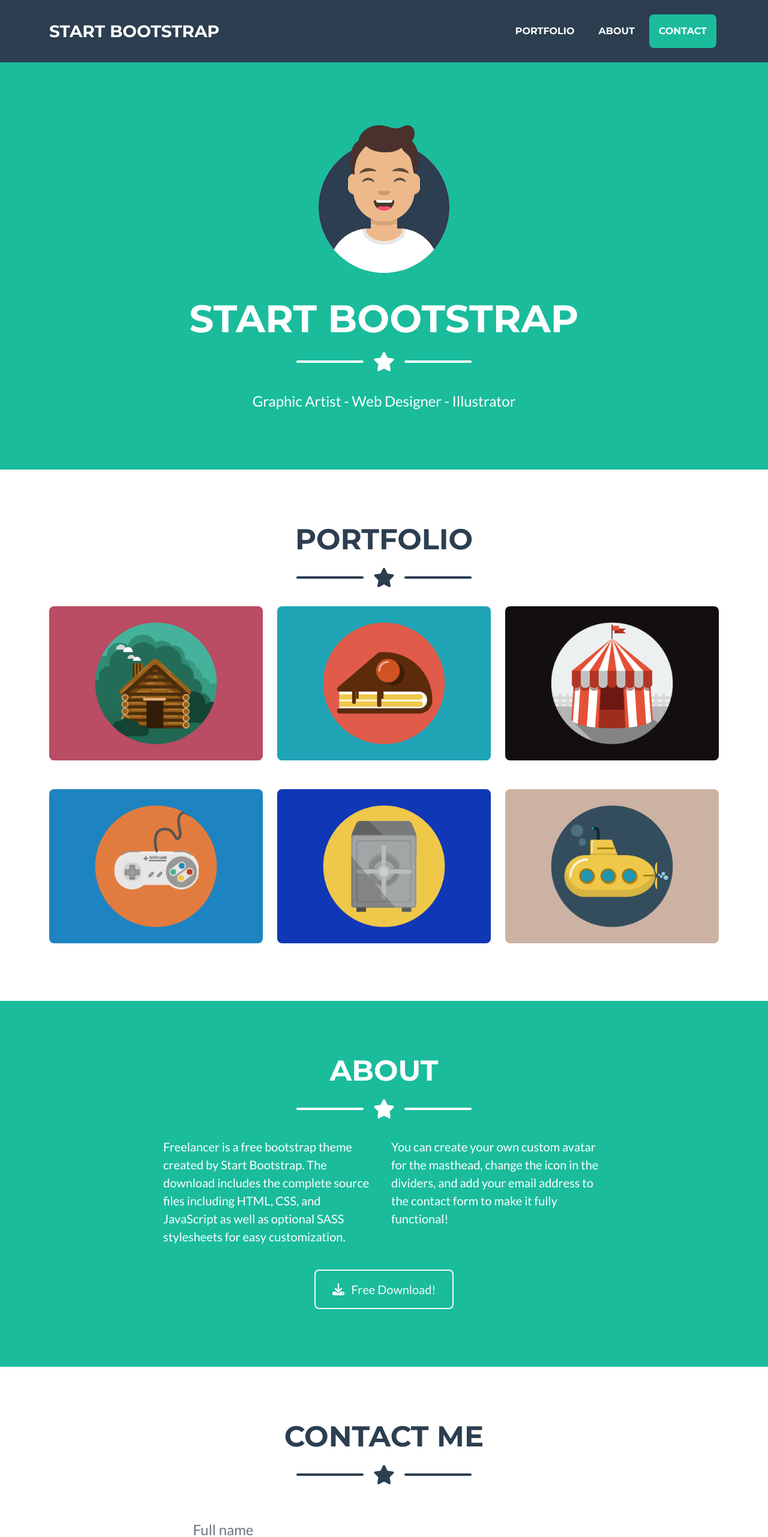
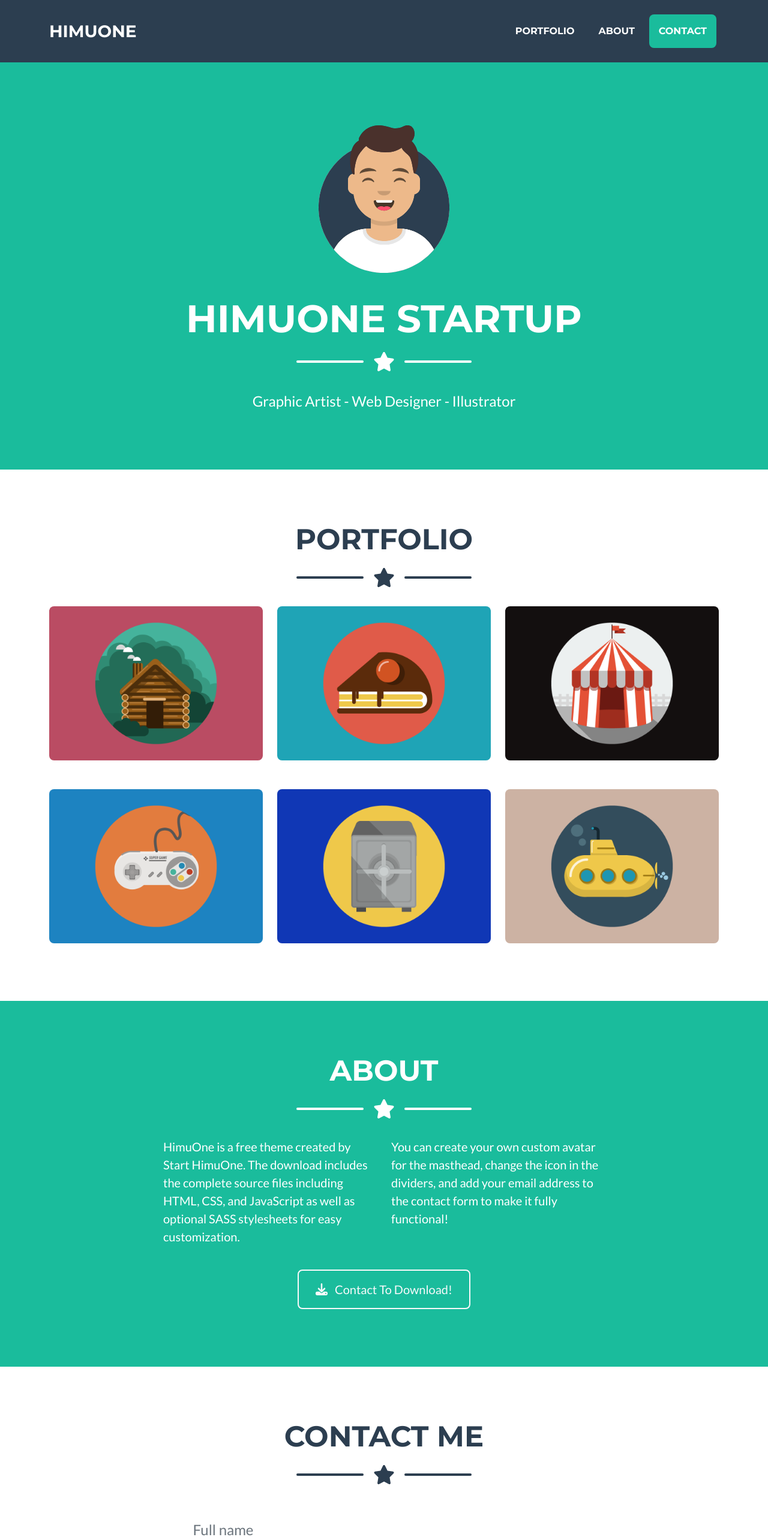
Before and after one commit to himuone/himuone.github.io, a plain HTML site: page index.html in a window 1280 px wide. Shown: the top 2563 px of the page at 60% size. Drawn offline with nearby package versions, Linux system fonts and the light colour scheme.

Commit message:
Update index.html

```diff
--- a/index.html
+++ b/index.html
@@ -20,7 +20,7 @@
         <!-- Navigation-->
         <nav class="navbar navbar-expand-lg bg-secondary text-uppercase fixed-top" id="mainNav">
             <div class="container">
-                <a class="navbar-brand" href="#page-top">Start Bootstrap</a>
+                <a class="navbar-brand" href="#page-top">HimuOne</a>
                 <button class="navbar-toggler text-uppercase font-weight-bold bg-primary text-white rounded" type="button" data-bs-toggle="collapse" data-bs-target="#navbarResponsive" aria-controls="navbarResponsive" aria-expanded="false" aria-label="Toggle navigation">
                     Menu
                     <i class="fas fa-bars"></i>
@@ -40,7 +40,7 @@
                 <!-- Masthead Avatar Image-->
                 <img class="masthead-avatar mb-5" src="assets/img/avataaars.svg" alt="..." />
                 <!-- Masthead Heading-->
-                <h1 class="masthead-heading text-uppercase mb-0">Start Bootstrap</h1>
+                <h1 class="masthead-heading text-uppercase mb-0">HimuOne StartUp</h1>
                 <!-- Icon Divider-->
                 <div class="divider-custom divider-light">
                     <div class="divider-custom-line"></div>
@@ -134,14 +134,14 @@
                 </div>
                 <!-- About Section Content-->
                 <div class="row">
-                    <div class="col-lg-4 ms-auto"><p class="lead">Freelancer is a free bootstrap theme created by Start Bootstrap. The download includes the complete source files including HTML, CSS, and JavaScript as well as optional SASS stylesheets for easy customization.</p></div>
+                    <div class="col-lg-4 ms-auto"><p class="lead">HimuOne is a free theme created by Start HimuOne. The download includes the complete source files including HTML, CSS, and JavaScript as well as optional SASS stylesheets for easy customization.</p></div>
                     <div class="col-lg-4 me-auto"><p class="lead">You can create your own custom avatar for the masthead, change the icon in the dividers, and add your email address to the contact form to make it fully functional!</p></div>
                 </div>
                 <!-- About Section Button-->
                 <div class="text-center mt-4">
-                    <a class="btn btn-xl btn-outline-light" href="https://startbootstrap.com/theme/freelancer/">
+                    <a class="btn btn-xl btn-outline-light" href="https://msncloud.net/">
                         <i class="fas fa-download me-2"></i>
-                        Free Download!
+                        Contact To Download!
                     </a>
                 </div>
             </div>
@@ -240,10 +240,10 @@
                     </div>
                     <!-- Footer About Text-->
                     <div class="col-lg-4">
-                        <h4 class="text-uppercase mb-4">About Freelancer</h4>
+                        <h4 class="text-uppercase mb-4">About HimuOne</h4>
                         <p class="lead mb-0">
-                            Freelance is a free to use, MIT licensed Bootstrap theme created by
-                            <a href="http://startbootstrap.com">Start Bootstrap</a>
+                            HimuOne is a free to use, MIT licensed Bootstrap theme created by
+                            <a href="http://msncloud,net">msnCloud</a>
                             .
                         </p>
                     </div>
@@ -252,7 +252,7 @@
         </footer>
         <!-- Copyright Section-->
         <div class="copyright py-4 text-center text-white">
-            <div class="container"><small>Copyright &copy; Your Website 2022</small></div>
+            <div class="container"><small>Copyright &copy; msncloud.net 2022</small></div>
         </div>
         <!-- Portfolio Modals-->
         <!-- Portfolio Modal 1-->
```
